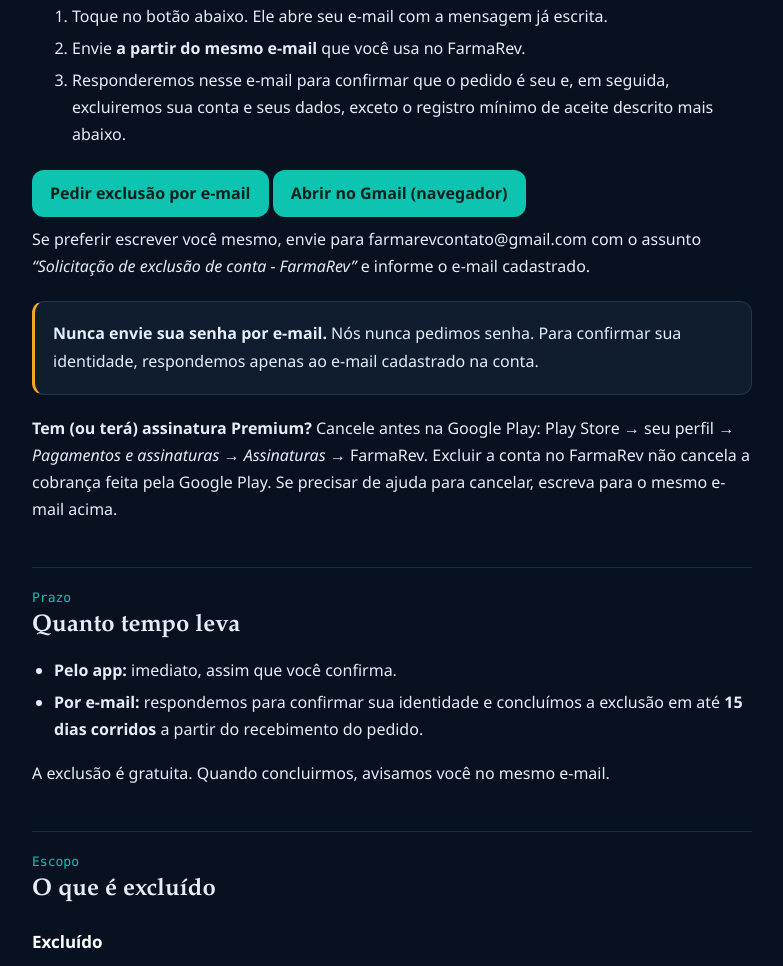
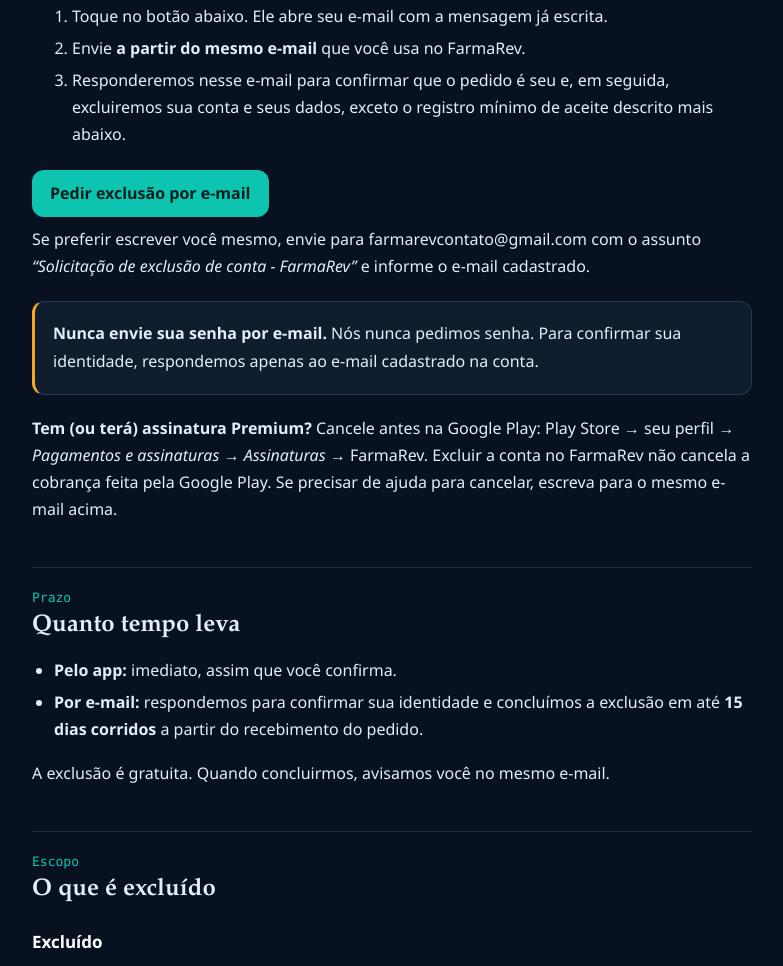
Before and after one commit to Feli-Dev-Hy/farmarev-legal, a plain HTML site: page exclusao-conta.html in a window 1280 px wide. Shown: the part 987-1953 px from the top of the page, without its empty margins (248-1031 px from the left). Drawn offline with Linux system fonts and the light colour scheme.

Commit message:
Add files via upload

```diff
--- a/exclusao-conta.html
+++ b/exclusao-conta.html
@@ -49,7 +49,7 @@ footer .l{display:flex;flex-wrap:wrap;gap:16px;margin-bottom:14px}
 <p>A exclusão é imediata e permanente.</p>
 <h3>Caminho 2 · Sem o app (por e-mail)</h3>
 <ol><li>Toque no botão abaixo. Ele abre seu e-mail com a mensagem já escrita.</li><li>Envie <strong>a partir do mesmo e-mail</strong> que você usa no FarmaRev.</li><li>Responderemos nesse e-mail para confirmar que o pedido é seu e, em seguida, excluiremos sua conta e seus dados, exceto o registro mínimo de aceite descrito mais abaixo.</li></ol>
-<p><a class="btn" href="mailto:farmarevcontato@gmail.com?subject=Solicita%C3%A7%C3%A3o%20de%20exclus%C3%A3o%20de%20conta%20-%20FarmaRev&amp;body=Ol%C3%A1%2C%0D%0A%0D%0AGostaria%20de%20solicitar%20a%20exclus%C3%A3o%20da%20minha%20conta%20do%20FarmaRev%20e%20de%20todos%20os%20dados%20associados%20a%20ela.%0D%0A%0D%0AE-mail%20cadastrado%20no%20app%3A%20%0D%0A%0D%0AConfirmo%20que%20sou%20o%20titular%20da%20conta.">Pedir exclusão por e-mail</a> <a class="btn" href="https://mail.google.com/mail/?view=cm&amp;fs=1&amp;to=farmarevcontato%40gmail.com&amp;su=Solicita%C3%A7%C3%A3o%20de%20exclus%C3%A3o%20de%20conta%20-%20FarmaRev&amp;body=Ol%C3%A1%2C%0A%0AGostaria%20de%20solicitar%20a%20exclus%C3%A3o%20da%20minha%20conta%20do%20FarmaRev%20e%20de%20todos%20os%20dados%20associados%20a%20ela.%0A%0AE-mail%20cadastrado%20no%20app%3A%20%0A%0AConfirmo%20que%20sou%20o%20titular%20da%20conta.">Abrir no Gmail (navegador)</a></p>
+<p><a class="btn" href="mailto:farmarevcontato@gmail.com?subject=Solicita%C3%A7%C3%A3o%20de%20exclus%C3%A3o%20de%20conta%20-%20FarmaRev&amp;body=Ol%C3%A1%2C%0D%0A%0D%0AGostaria%20de%20solicitar%20a%20exclus%C3%A3o%20da%20minha%20conta%20do%20FarmaRev%20e%20de%20todos%20os%20dados%20associados%20a%20ela.%0D%0A%0D%0AE-mail%20cadastrado%20no%20app%3A%20%0D%0A%0D%0AConfirmo%20que%20sou%20o%20titular%20da%20conta.">Pedir exclusão por e-mail</a></p>
 <p>Se preferir escrever você mesmo, envie para farmarevcontato@gmail.com com o assunto <em>“Solicitação de exclusão de conta - FarmaRev”</em> e informe o e-mail cadastrado.</p>
 <div class="box w"><p><strong>Nunca envie sua senha por e-mail.</strong> Nós nunca pedimos senha. Para confirmar sua identidade, respondemos apenas ao e-mail cadastrado na conta.</p></div>
 <p><strong>Tem (ou terá) assinatura Premium?</strong> Cancele antes na Google Play: Play Store → seu perfil → <em>Pagamentos e assinaturas</em> → <em>Assinaturas</em> → FarmaRev. Excluir a conta no FarmaRev não cancela a cobrança feita pela Google Play. Se precisar de ajuda para cancelar, escreva para o mesmo e-mail acima.</p>
```
